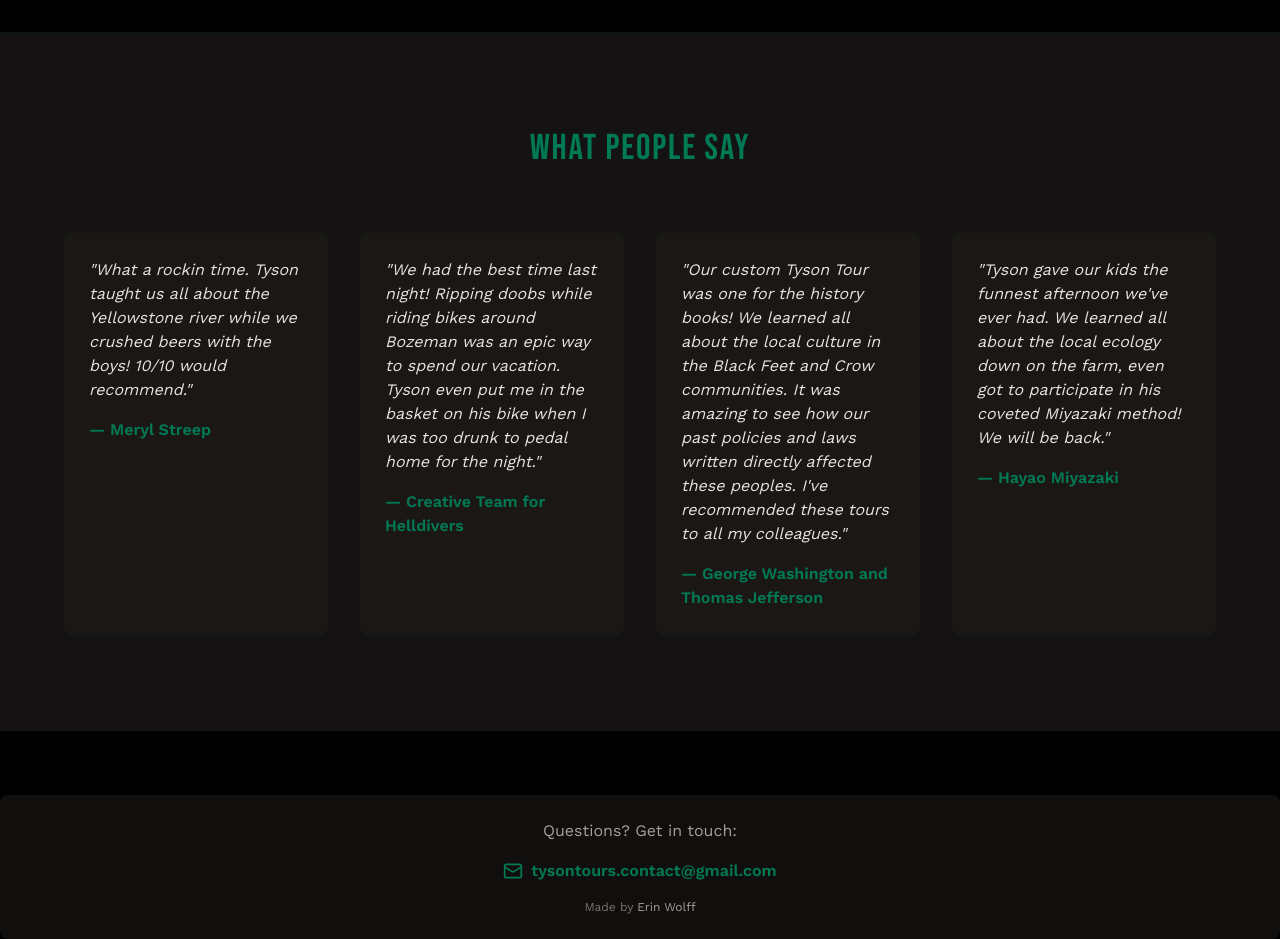
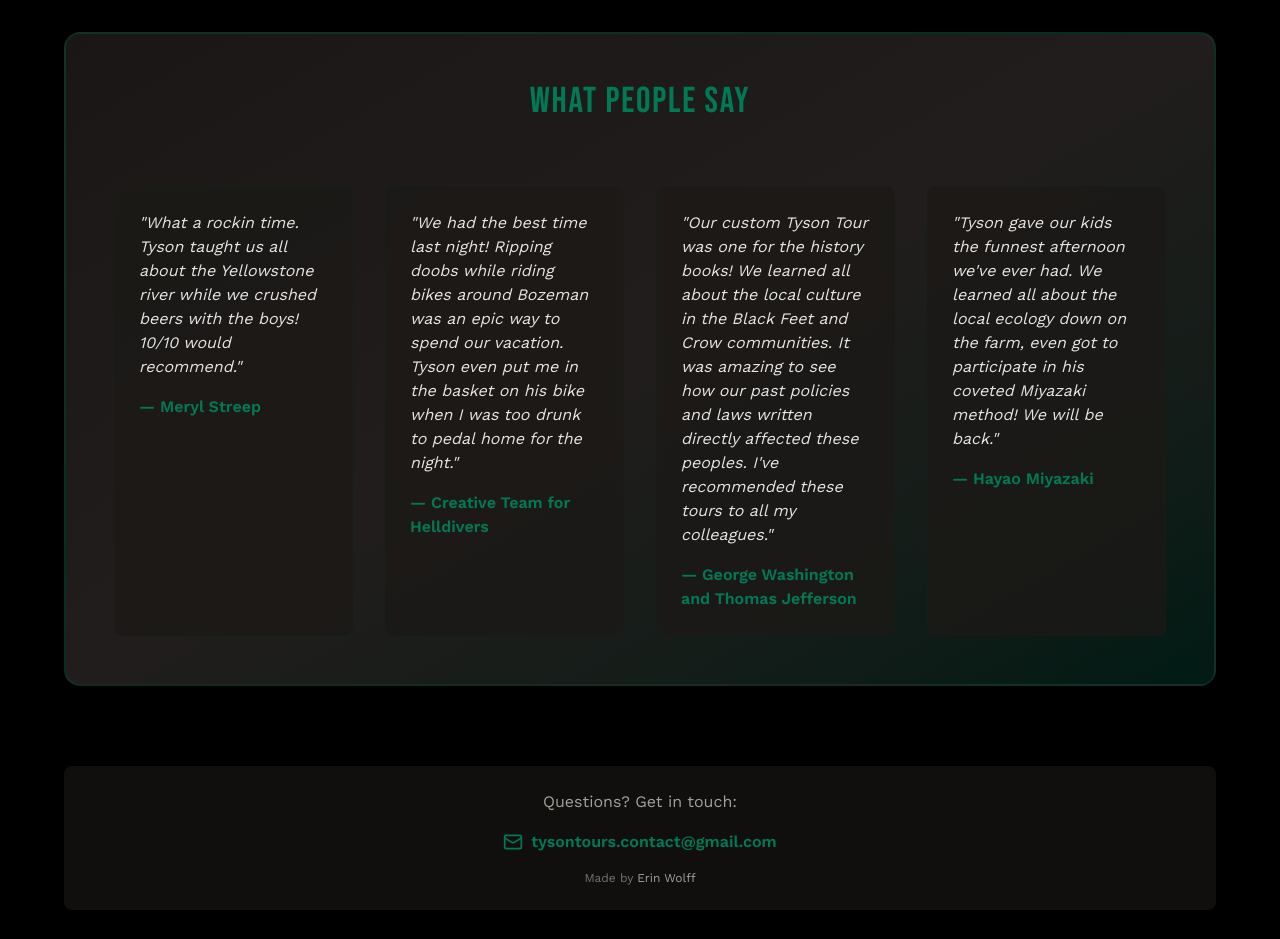
Before and after one commit to erinwolff/tyson-tours, a React (Vite) app: page / in a window 1280 px wide. Shown: the part 1900-2839 px from the top of the page. After the commit the page ends 2810 px from the top, so only its background shows below. Built offline with nearby package versions, Linux system fonts and the light colour scheme.

Commit message:
update footer

```diff
--- a/src/TourGuideSite.tsx
+++ b/src/TourGuideSite.tsx
@@ -462,8 +462,8 @@
       </div>
 
       {/* Testimonials Section */}
-      <div className="bg-stone-800/50 border-t border-emerald-950/30 py-24 px-4">
-        <div className="max-w-6xl mx-auto">
+      <div className="pb-20 px-4">
+        <div className="max-w-6xl mx-auto bg-gradient-to-br from-stone-900/90 via-stone-800/80 to-emerald-950/60 backdrop-blur-md rounded-2xl border-2 border-emerald-900/40 shadow-2xl p-8 md:p-12">
           <h1 className="text-4xl font-bold text-center mb-16 text-emerald-700">
             What People Say
           </h1>
@@ -482,8 +482,10 @@
       </div>
 
       {/* Email Footer */}
-      <div className="mt-16 bg-stone-900/60 backdrop-blur-sm p-6 rounded-lg">
-        <EmailFooter message="Questions? Get in touch:" />
+      <div className="px-4">
+        <div className="max-w-6xl mx-auto bg-stone-900/60 backdrop-blur-sm p-6 rounded-lg">
+          <EmailFooter message="Questions? Get in touch:" />
+        </div>
       </div>
     </div>
   );
```
